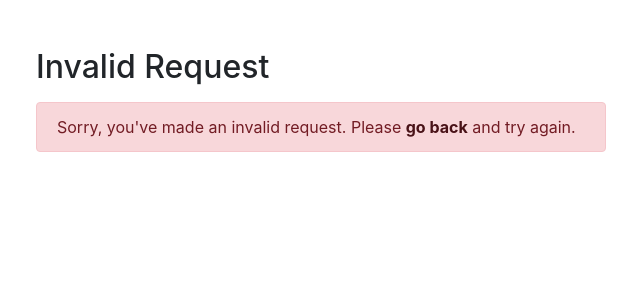
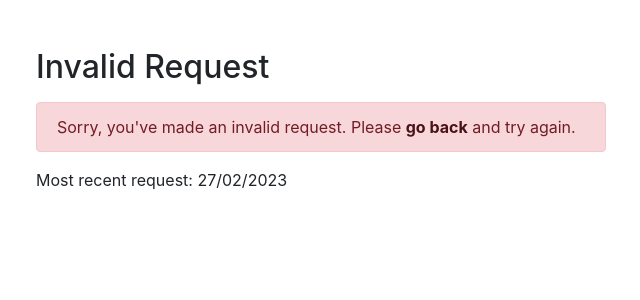
Before and after one commit to Ciezo/door2dorm, a PHP site: page /views/error/error.php in a window 1280 px wide. Shown: the top 300 px of the page, without its empty margins (319-959 px from the left). Run offline with PHP 8.4, Linux system fonts and the light colour scheme.

Commit message:
Updates to Error page handler

```diff
--- a/views/error/error.php
+++ b/views/error/error.php
@@ -18,6 +18,12 @@
                 <div class="col-md-12">
                     <h2 class="mt-5 mb-3">Invalid Request</h2>
                     <div class="alert alert-danger">Sorry, you've made an invalid request. Please <a href="../../index.php" class="alert-link">go back</a> and try again.</div>
+                    <?php
+                        date_default_timezone_set('Asia/Manila');
+                        $request_date = date("d/m/Y");
+                    ?>
+                    <span> Most recent request: <?php echo $request_date; ?>
+                    </span>
                 </div>
             </div>
         </div>
```
